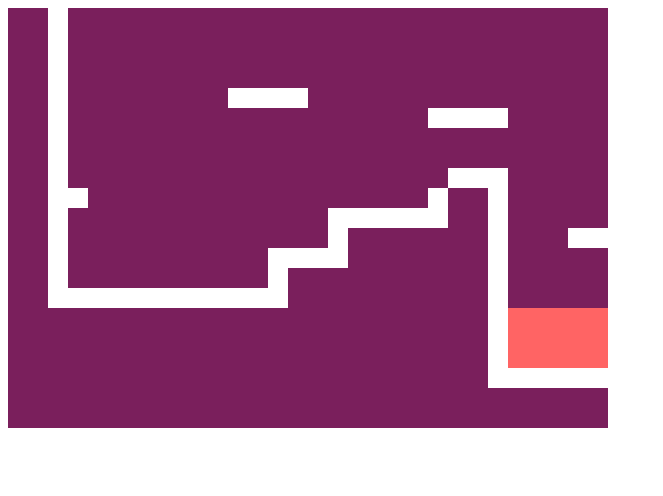
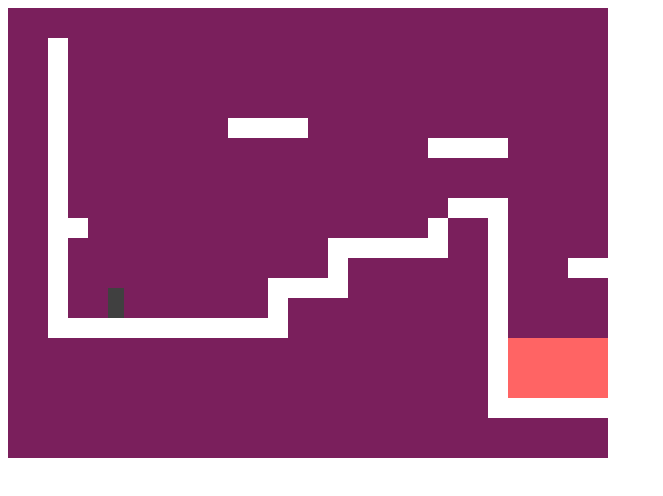
Before and after one commit to jared-gray19/JSPlatformer_Jared_Gray, a plain HTML site: page index.html in a window 1280 px wide. Shown: the whole page, without its empty margins (0-663 px from the left). Drawn offline with Linux system fonts and the light colour scheme.

Commit message:
Update game.css

```diff
--- a/css/game.css
+++ b/css/game.css
@@ -7,6 +7,9 @@
 .coin 	     { background: rgb(204, 153, 0);}
 .floater     { background: rgb(102, 255, 51);}
 
+.actor  { position: absolute;  }
+.player { background: rgb(64, 64, 64); }
+
 .game {
   overflow: hidden;
   max-width: 600px;
```
